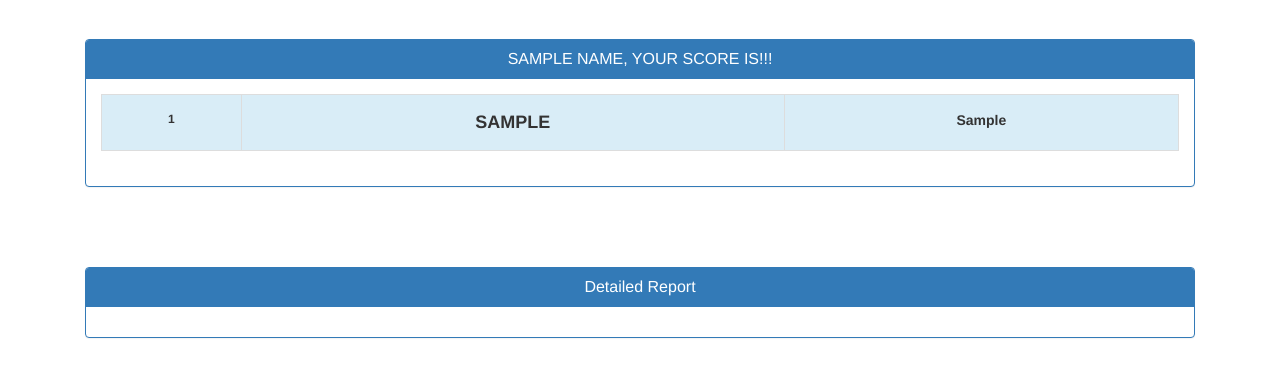
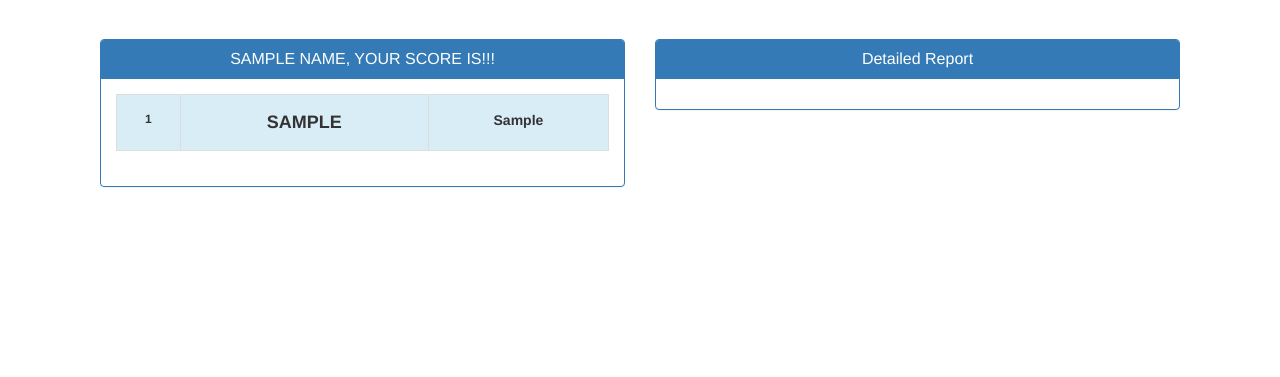
Before and after one commit to ramprasathdgl/QuizApp, a Django app: template quiz/templates/quiz/results.html in a window 1280 px wide. Shown: the part 51-428 px from the top of the page. Run offline with Django 3.2, Linux system fonts and the light colour scheme; data comes from the database, SQL or seed files in the repository; the template is opened without the code that fills it: values that come from a table or form of the project are taken from there, most other values are stand-ins (such as "Sample title", 1, 10 or a date in 2020); some libraries are stand-ins or nearby versions.

Commit message:
Add fluid container style to result page

```diff
--- a/quiz/templates/quiz/results.html
+++ b/quiz/templates/quiz/results.html
@@ -1,6 +1,9 @@
 {% extends 'base.html' %}
 {% block content %}
 {% if question_list %}
+<div class="container-fluid">
+  <div class="row">
+    <div class="col-md-6">
       <div class="panel panel-primary">
           <div class="panel-heading">
               <h1 class="panel-title text-uppercase"> {{ name }}, Your Score is!!! </h1>
@@ -29,10 +32,8 @@
               </table>
           </div>
       </div>
-</br>
-</br>
-</br>
-
+    </div>
+    <div class="col-md-6">
       <div class="panel panel-primary">
           <div class="panel-heading">
               <h1 class="panel-title">Detailed Report </h1>
@@ -63,6 +64,9 @@
               {% endfor %}
           </div>
       </div>
+    </div>
+  </div>
+</div>
 
 {% endif %}
 {% endblock %}
```
Lines whose indentation alone changed are shown as unchanged.
